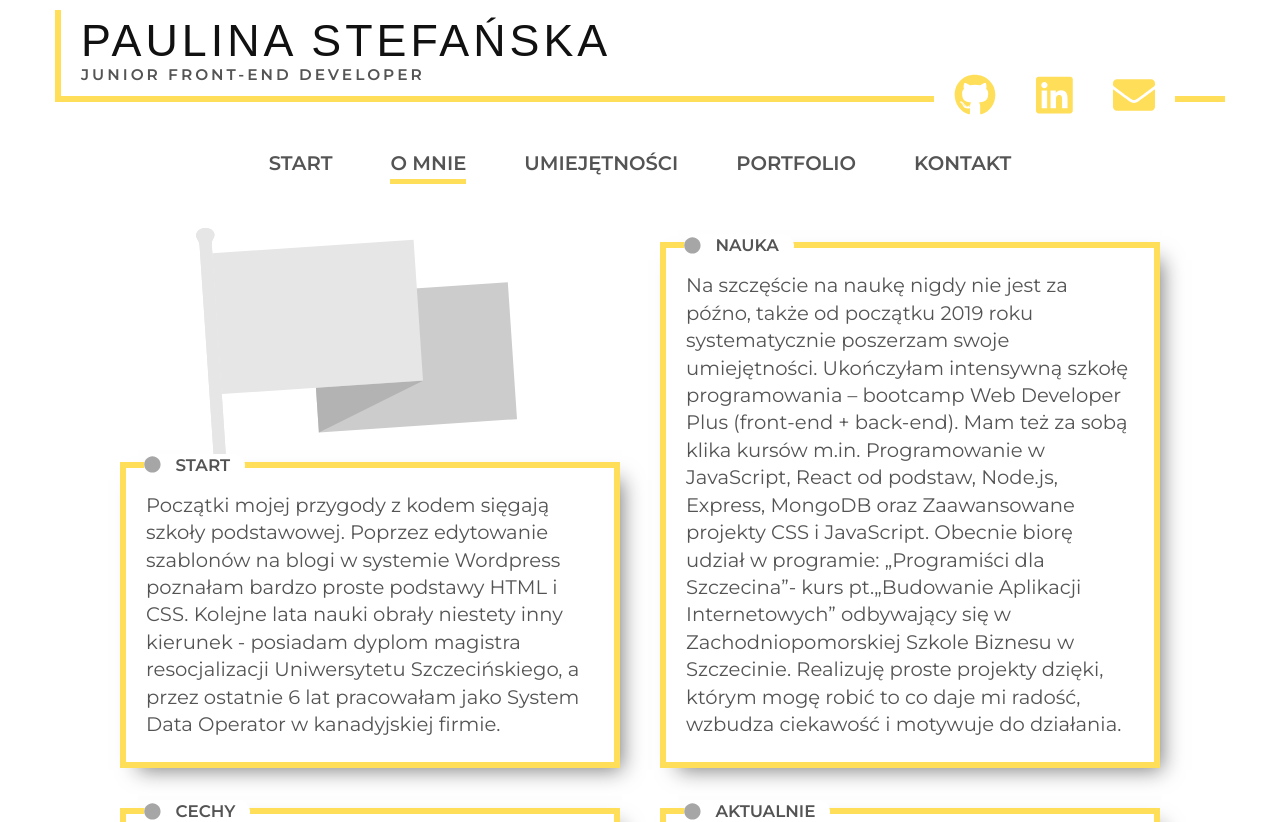
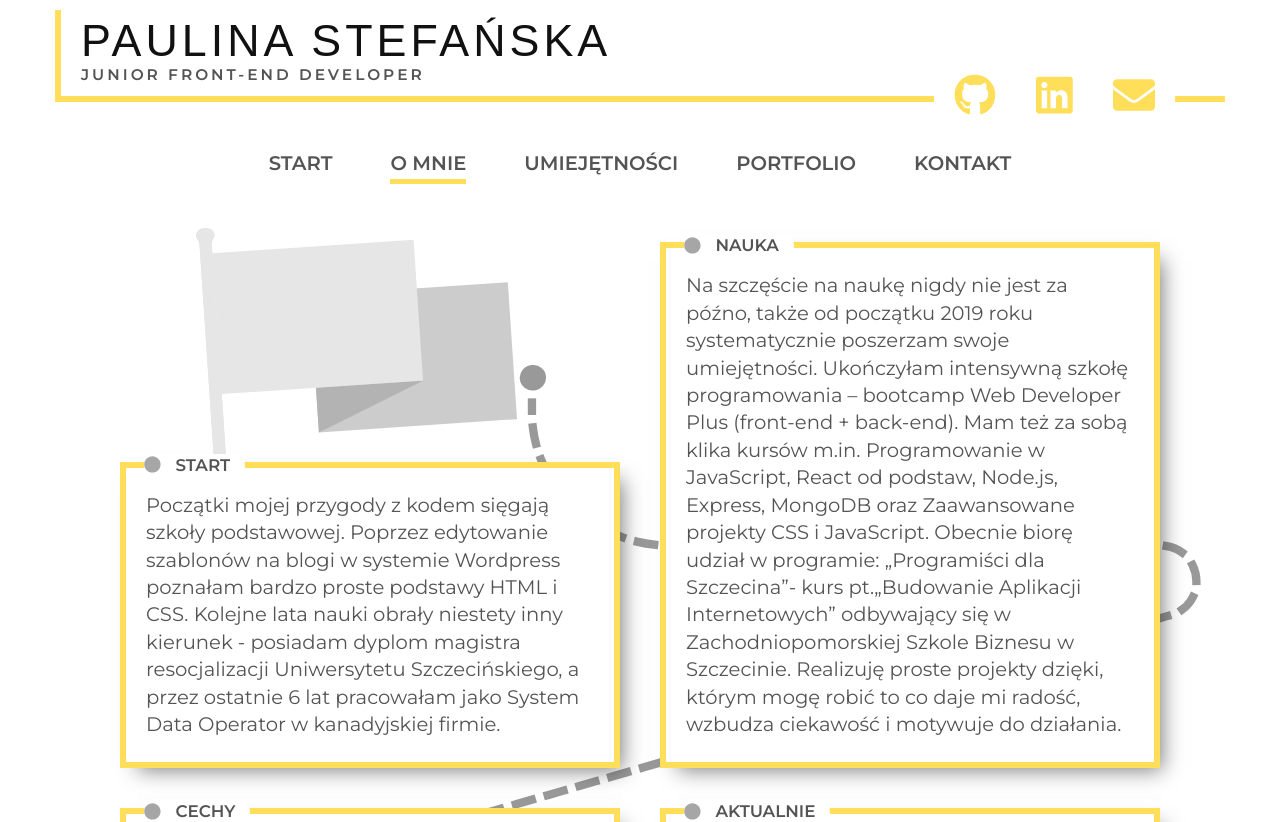
Before and after one commit to paulinastefanska/portfolio, a React (Create React App) app: page /about in a window 1280 px wide. Shown: the top 822 px of the page. Built offline with nearby package versions, Linux system fonts and the light colour scheme; a web font is replaced by a local one.

Commit message:
Add laptop line

```diff
--- a/src/components/pages/AboutPage.js
+++ b/src/components/pages/AboutPage.js
@@ -9,11 +9,13 @@ import { faCircle } from "@fortawesome/free-solid-svg-icons";
 import flag from "../../images/flag.svg";
 import point from "../../images/point.svg";
 import mLine from "../../images/mobile-line.svg";
+import lLine from "../../images/laptop-line.svg";
 
 const AboutPage = () => {
   return (
     <section className="about">
       <img src={mLine} alt="mobile-line" className="mobile-line"></img>
+      <img src={lLine} alt="laptop-line" className="laptop-line"></img>
       <Row>
         <img src={flag} alt="flag" className="flag_start"></img>
         <Col md={5}>
--- a/src/styles/pages/AboutPage.scss
+++ b/src/styles/pages/AboutPage.scss
@@ -10,7 +10,7 @@
       position: relative;
     }
   }
-  .row:nth-child(2) {
+  .row:nth-child(3) {
     [class*="col-"]:nth-child(2) {
       height: 50%;
     }
@@ -18,7 +18,7 @@
       align-items: flex-end;
     }
   }
-  .row:nth-child(3) {
+  .row:nth-child(4) {
     [class*="col-"]:nth-child(2) {
       height: 50%;
     }
@@ -96,6 +96,16 @@
     display: none;
   }
 }
+.laptop-line {
+  display: none;
+  position: absolute;
+  height: 72%;
+  top: 13%;
+  right: 2%;
+  @include laptop {
+    display: block;
+  }
+}
 .flag_start {
   margin-right: 20%;
   @include tablet-small {
```
Also changed, not shown: src/images/laptop-line.svg (added).
